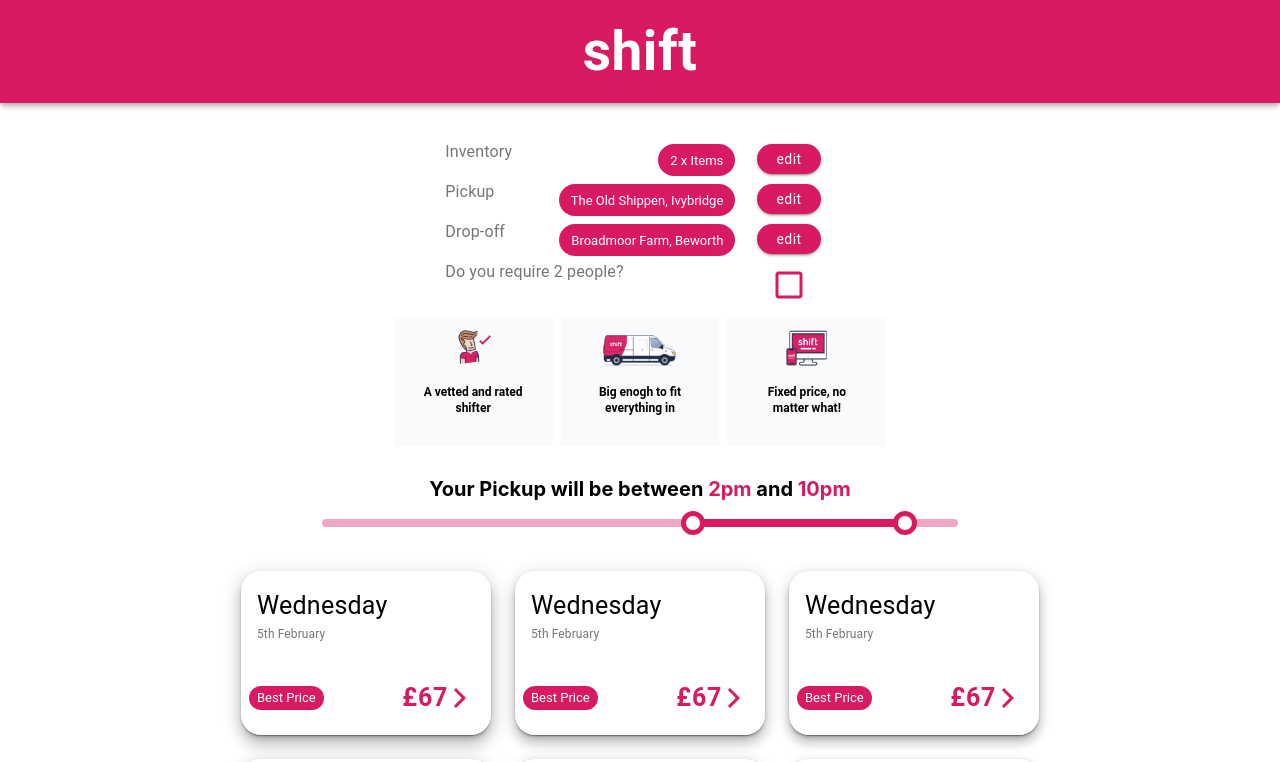
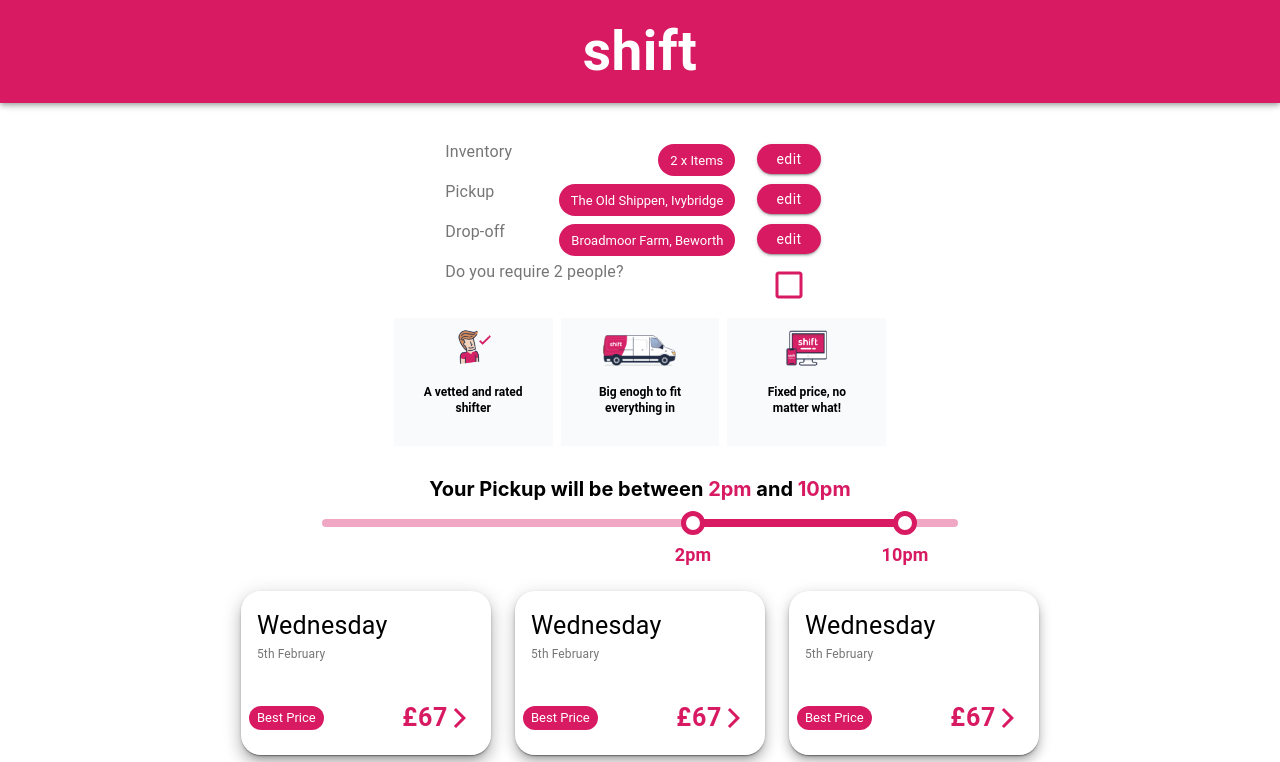
Before and after one commit to ckcnair/shift, a React (Create React App) app: page / in a window 1280 px wide. Shown: the top 762 px of the page. Built offline with nearby package versions, Linux system fonts and the light colour scheme.

Commit message:
marking label style

```diff
--- a/src/components/PickupRange.js
+++ b/src/components/PickupRange.js
@@ -20,6 +20,16 @@ const useStyles = makeStyles({
     color: "#d71a62",
   },
 });
+const marks = [
+  {
+    value: 14,
+    label: "2pm",
+  },
+  {
+    value: 22,
+    label: "10pm",
+  },
+];
 
 function valuetext(value) {
   return `${value}pm`;
@@ -51,6 +61,7 @@ function RangeSlider(props) {
         value={value}
         getAriaValueText={valuetext}
         valueLabelDisplay="auto"
+        marks={marks}
       />
     </div>
   );
@@ -84,6 +95,25 @@ const TimeSlider = withStyles({
     height: 8,
     borderRadius: 4,
   },
+  mark: {
+    backgroundColor: "#bfbfbf",
+    color: "#d71a62",
+    height: 0,
+    width: 1,
+    marginTop: -3,
+  },
+  markLabel: {
+    opacity: 1,
+    fontSize: "18px",
+    backgroundColor: "#fff",
+    paddingTop: "10px",
+  },
+  markLabelActive: {
+    color: "#d71a62",
+    fontSize: "18px",
+    fontWeight: "bold",
+    paddingTop: "10px",
+  },
 })(Slider);
 
 export default RangeSlider;
```
